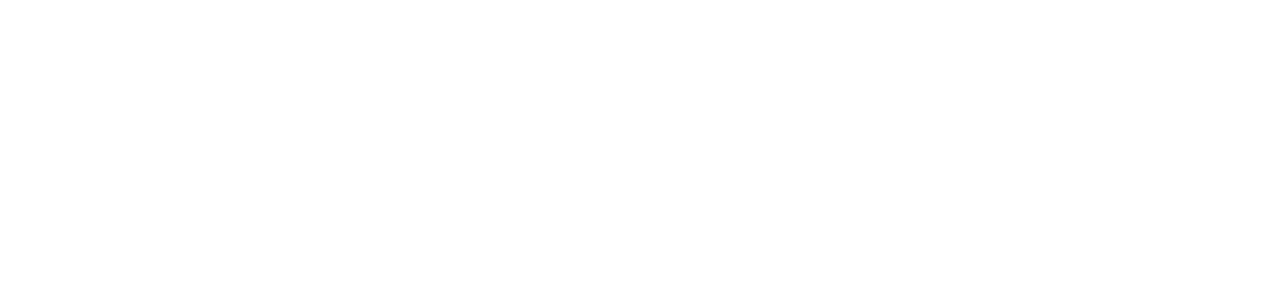
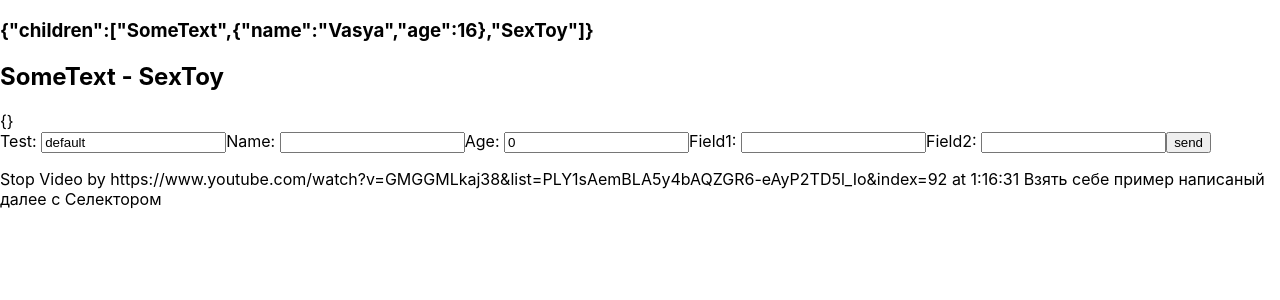
Before and after one commit to zemferonok/sept_react, a React (Create React App) app: page / in a window 1280 px wide. Shown: the top 300 px of the page. Built offline with nearby package versions, Linux system fonts and the light colour scheme; no server answers.

Commit message:
Lection_2

```diff
--- a/src/App.js
+++ b/src/App.js
@@ -1,9 +1,69 @@
+import {createRef, useState} from "react";
+
 import './App.css';
+import User from "./components/User";
+import Child from "./components/Child";
 
 function App() {
+
+    let user = {name: 'Vasya', age: 16};
+
+    // Для контроля одного поля Формы
+    const [test, setTest] = useState('default');
+    const testTyping = (e) => {
+        setTest(e.target.value)
+    }
+
+    // Для контроля нексольких полей формы
+    const [form, setFotrm] = useState({name:'', age: 0});
+    const formTyping = (e) => {
+        let key = e.target.name;    //Получение имени поля
+        let value = e.target.value; //Получение значения поля
+        setFotrm({...form, [key]: value});
+        console.log(form);          //Готовый для отправки объект
+    }
+
+    let field1 = createRef();   //..способ следить за значением поля
+    let field2 = createRef();
+
+    const onSubmit = (e) => {
+        e.preventDefault();     //Откл. перезагр. страницы по умолч.
+        console.log(e.target);  //Вывести форму
+
+        let sendObj = form;     //Готовый к отправке объект
+        console.log(sendObj)
+
+        console.log(field1.current.value);  //..значение поля
+        console.log(field2.current.value);
+    }
+
     return (
-        <div className='App'>
+        <div>
+            {/*..способ передачи данных */}
+            <Child>
+                SomeText
+                {user}
+                SexToy
+            </Child>
 
+            <User/>
+
+            {/*Конролируемая форма*/}
+            <form onSubmit={onSubmit}>
+                <label>Test: <input type="text" name={'test'} value={test} onChange={testTyping}/></label>
+                <label>Name: <input type="text" name={'name'} value={form.name} onChange={formTyping}/></label>
+                <label>Age: <input type="number" name={'age'} value={form.age} onChange={formTyping}/></label>
+                <label>Field1: <input type="text" name={'field1'} ref={field1}/></label>
+                <label>Field2: <input type="text" name={'field2'} ref={field2}/></label>
+                <button>send</button>
+            </form>
+
+            <p>
+                Stop Video by
+                https://www.youtube.com/watch?v=GMGGMLkaj38&list=PLY1sAemBLA5y4bAQZGR6-eAyP2TD5l_Io&index=92
+                at 1:16:31
+                Взять себе пример написаный далее с Селектором
+            </p>
         </div>
     );
 }
--- /dev/null
+++ b/src/components/Child.js
@@ -0,0 +1,15 @@
+import React from 'react';
+
+const Child = (props) => {
+    let children = props.children; //..получение данных
+
+    return (
+        <div>
+            <h3>{JSON.stringify(props)}</h3>
+            <h2>{children[0]} - {children[2]}</h2>
+            {/*Если данных передано много, они сохраняются в массив*/}
+        </div>
+    );
+};
+
+export default Child;
--- a/src/components/User.js
+++ b/src/components/User.js
@@ -1,9 +1,18 @@
-import React from 'react';
+import React, {useEffect, useState} from 'react';
+
+import {userService} from "../services/user.service";
 
 const User = () => {
+
+    const [user, setUser] = useState({});
+    useEffect(() => {
+        userService.getUserById(1)
+            .then(value => setUser(value));
+    } ,[])
+
     return (
         <div>
-
+            {JSON.stringify(user)}
         </div>
     );
 };
--- /dev/null
+++ b/src/configs/urls.js
@@ -0,0 +1,8 @@
+const baseUrl = 'https://jsonplaceholder.typicode.com'
+
+export const urls = {
+    users: `${baseUrl}/users`,
+    posts: `${baseUrl}/posts`,
+    comments: `${baseUrl}/comments`,
+}
+// Каждый ключ будет давать доступ к своему адрессу
--- a/src/services/user.service.js
+++ b/src/services/user.service.js
@@ -1,11 +1,16 @@
-const getUsers = () => {
-    return fetch('https://jsonplaceholder.typicode.com/users')
+import {urls} from "../configs/urls";
+
+const getAll = () => {
+    return fetch(urls.users)
         .then(value => value.json())
 };
 
-const getUser = (id) => {
+const getById = (id) => {
     return fetch('https://jsonplaceholder.typicode.com/users/' + id)
         .then(value => value.json())
 };
 
-export {getUsers, getUser}
+export const userService = {    //Новый способ экспорта. Объект с ключами.
+    getAll,     //Если ключ и его значение совпадают, можно не дублировать.
+    getUserById: getById    //Ключ getUserById и его значение (ф-ция) getById
+}
```
